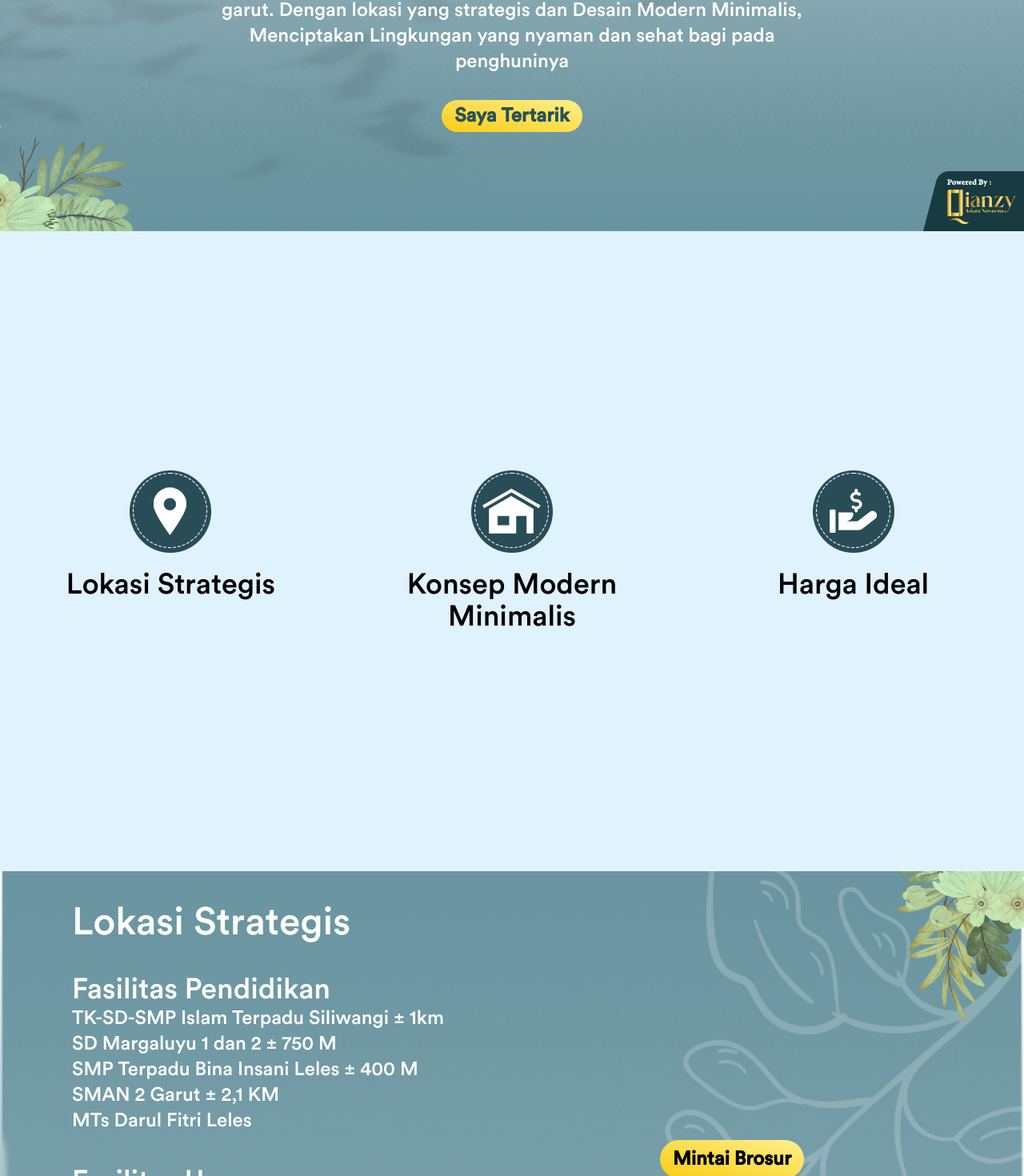
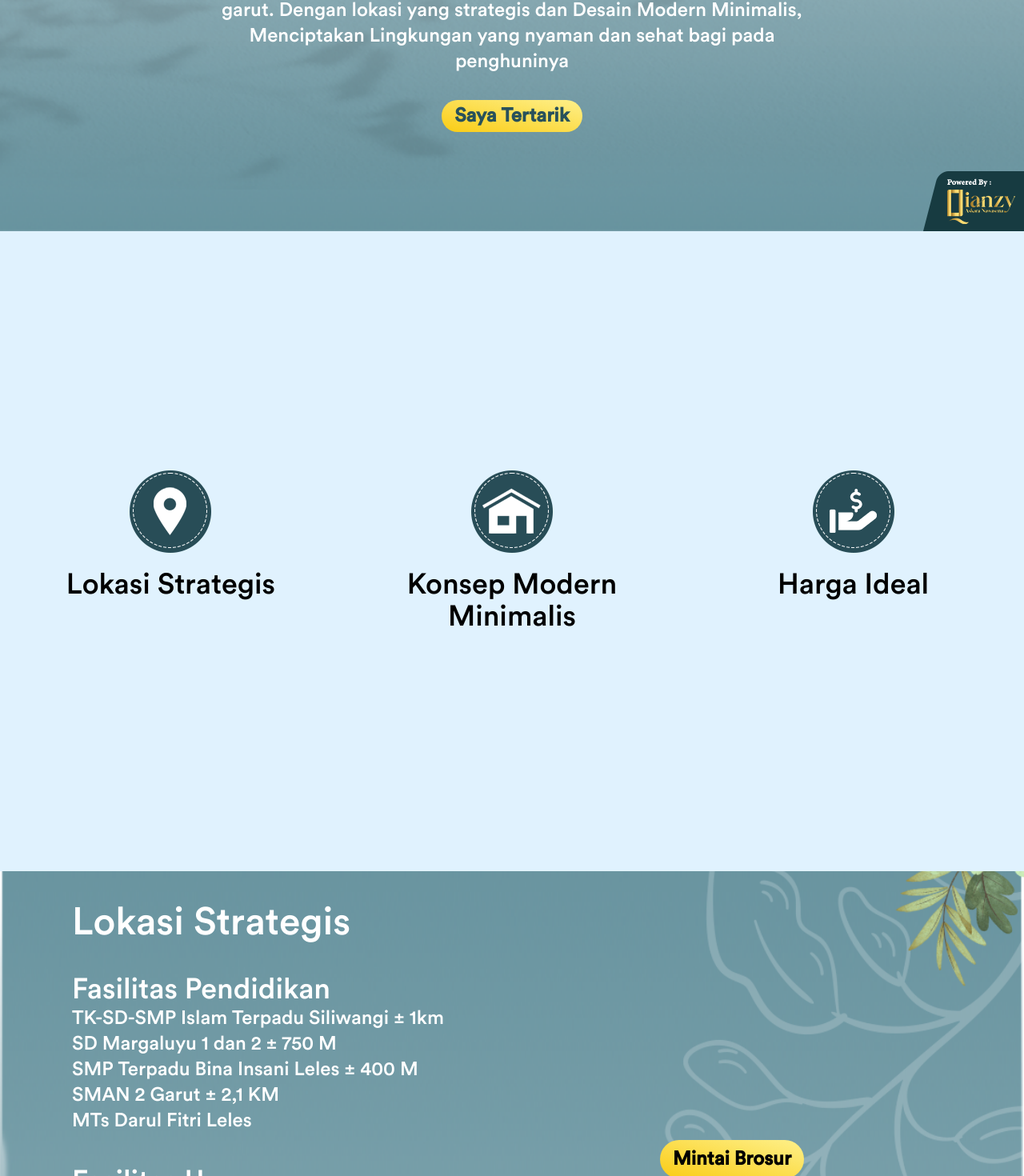
Before and after one commit to raflidev/sekala-pasopati, a React (Create React App) app: page / in a window 1280 px wide. Shown: the part 1679-3149 px from the top of the page at 80% size. Built offline with nearby package versions, Linux system fonts and the light colour scheme.

Commit message:
revisi fix banget v404

```diff
--- a/src/pages/Home.js
+++ b/src/pages/Home.js
@@ -10,9 +10,7 @@ import peta from '../assets/images/peta.png'
 
 import pkanan from "../assets/images/pkanan.png"
 import pkiri from "../assets/images/pkiri.png"
-import pkiri2 from "../assets/images/p2kiri.png"
 import pkanan2 from "../assets/images/p2kanan.png"
-import pkanan3 from "../assets/images/p3kanan.png"
 
 import foot1 from "../assets/images/foot1.png"
 import foot2 from "../assets/images/foot2.png"
@@ -69,9 +67,6 @@ function Home() {
           </div>
         </div>
 
-        <div className='absolute left-0 bottom-0 z-0'>
-          <img src={pkiri2} className="" alt="" />
-        </div>
 
         <div className='absolute right-0 bottom-0 z-0'>
           <img src={pkanan2} className="" alt="" />
@@ -161,10 +156,6 @@ function Home() {
             </div>
           </div>
         </div>
-
-        <div className='absolute right-0 top-0 z-10'>
-          <img src={pkanan3} className="" alt="" />
-        </div>
       </div>
 
       <div className='relative font-circular h-[40rem] lg:h-[80rem] bg-cover bg-bottom lg:bg-center bg-no-repeat lg:bg-repeat' style={{backgroundImage: `url(${bgHome})`}}>
```
